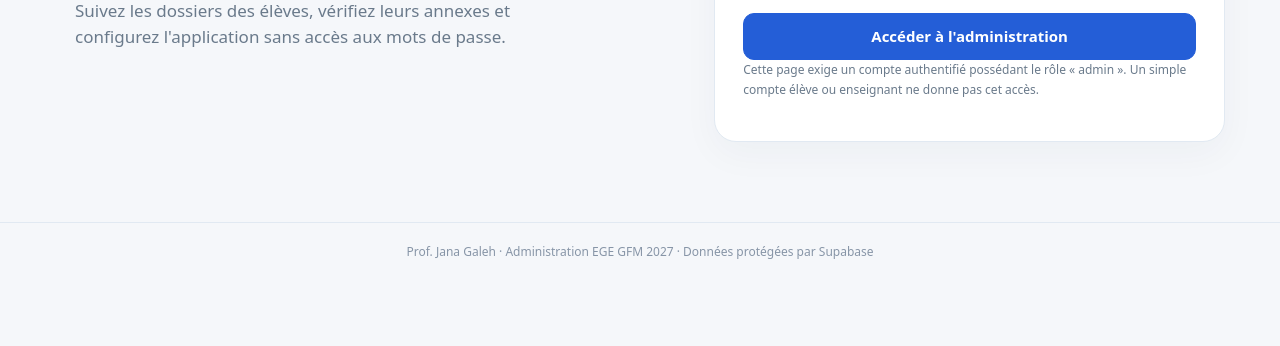
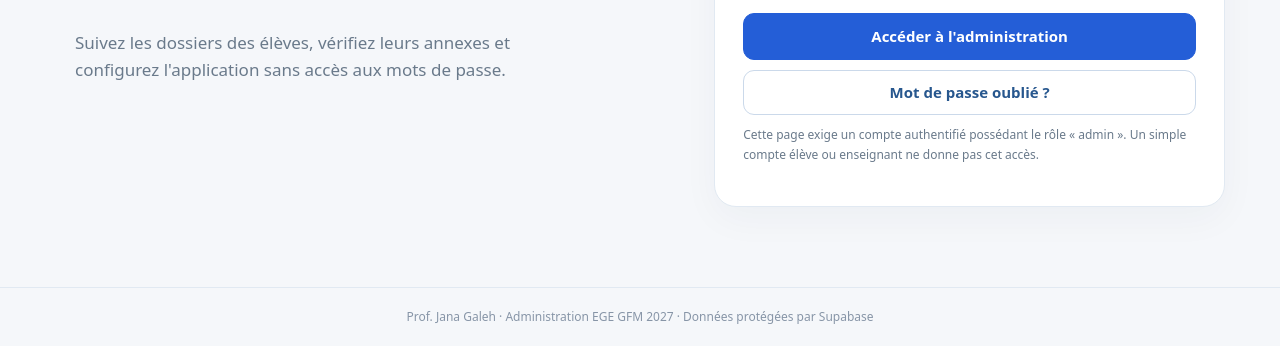
Before and after one commit to JanaGaleh/mon-bac-v8, a website: page ege/admin.html in a window 1280 px wide. Shown: the part 544-890 px from the top of the page. Before the commit the page ends 825 px from the top, so only its background shows below. Drawn offline with nearby package versions, Linux system fonts and the light colour scheme.

Commit message:
feat(ege): réinitialisation du mot de passe depuis l’administration

```diff
--- a/ege/admin.html
+++ b/ege/admin.html
@@ -23,7 +23,7 @@
     <p>Connecte-toi avec le compte EGE autorisé dans Supabase MonBac.</p>
     <label for="loginEmail">Adresse e-mail</label><input id="loginEmail" type="email" autocomplete="username" placeholder="Adresse du compte autorisé" required>
     <label for="loginPassword">Mot de passe</label><div class="passwordField"><input id="loginPassword" type="password" autocomplete="current-password" required><button type="button" id="togglePassword" class="passwordToggle" aria-label="Afficher le mot de passe" title="Afficher le mot de passe" aria-pressed="false"><svg viewBox="0 0 24 24" aria-hidden="true" focusable="false"><path d="M2 12s3.5-6 10-6 10 6 10 6-3.5 6-10 6S2 12 2 12Z"/><circle cx="12" cy="12" r="3"/><path class="eyeStrike" d="M3 3 21 21"/></svg></button></div>
-    <button type="submit" class="primary" id="loginBtn">Accéder à l'administration</button>
+    <button type="submit" class="primary" id="loginBtn">Accéder à l'administration</button><button type="button" id="adminPasswordReset" class="outline" style="width:100%;margin:10px 0" >Mot de passe oublié ?</button>
     <p class="tiny">Cette page exige un compte authentifié possédant le rôle « admin ». Un simple compte élève ou enseignant ne donne pas cet accès.</p>
   </form>
  </section>
```
